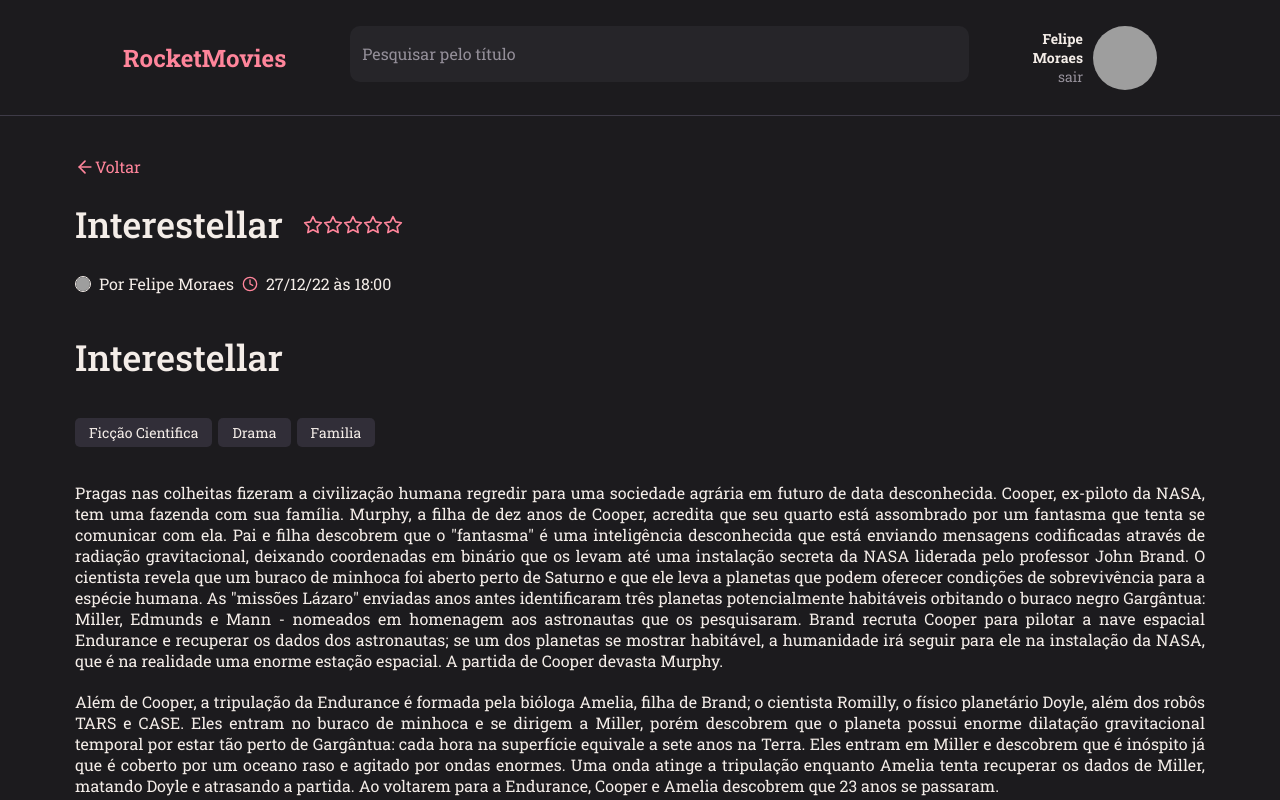
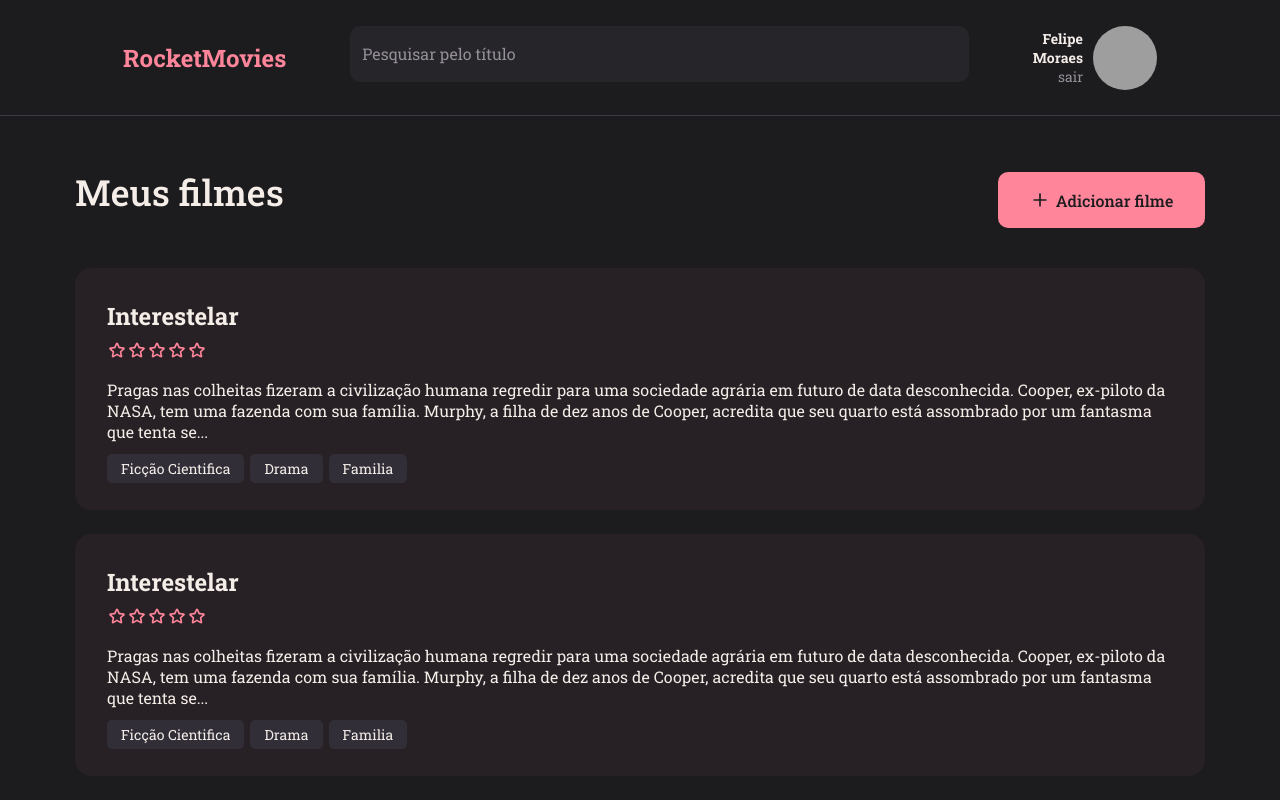
Before and after one commit to FelipeMMoraes/RocketMovies-FrontEnd, a React (Vite) app: page / in a window 1280 px wide. Built offline with nearby package versions, Linux system fonts and the light colour scheme; grey boxes are pictures that could not be loaded.

Commit message:
feat: HomePage

```diff
--- a/src/components/Button/index.jsx
+++ b/src/components/Button/index.jsx
@@ -1,11 +1,12 @@
 import { Container } from "./styles";
 
-export function Button({ title, loading = false, ...rest }){
+export function Button({ title, icon: Icon, loading = false, ...rest }){
   return(
     <Container
     type="button"
     disabled={loading}
     {...rest}>
+      {Icon && <Icon size={20} />}
       { loading ? 'Carregando...' : title }
     </Container>
   )
--- a/src/components/Button/styles.js
+++ b/src/components/Button/styles.js
@@ -3,7 +3,15 @@ import styled from "styled-components";
 export const Container = styled.button`
   width: 100%;
   background-color: ${({ theme }) => theme.COLORS.PINK};
-  color: ${({ theme }) => theme.COLORS.BACKGROUND_800};
+  color: ${({ theme }) => theme.COLORS.BACKGROUND_900};
+
+  display: flex;
+  align-items: center;
+  justify-content: center;
+  gap: 6px;
+
+  font-size: 16px;
+  font-weight: 400;
 
   height: 56px;
   border: 0;
@@ -12,6 +20,10 @@ export const Container = styled.button`
   border-radius: 10px;
   font-weight: 500;
 
+  svg {
+    color: ${({ theme }) => theme.COLORS.BACKGROUND_900};
+  }
+
   &:disabled {
     opacity: 0.5;
   }
--- /dev/null
+++ b/src/components/MovieBlock/index.jsx
@@ -0,0 +1,22 @@
+import { Container, Tagline } from "./styles";
+import { Tag } from '../Tag'
+import { Rating } from '../Rating'
+
+export function MovieBlock({ title }){
+  return(
+    <Container>
+      <h2>{title}</h2>
+      <Rating></Rating>
+      <span>
+      Pragas nas colheitas fizeram a civilização humana regredir para uma sociedade agrária em futuro de data desconhecida. Cooper, ex-piloto da NASA, tem uma fazenda com sua família. Murphy, a filha de dez anos de Cooper, acredita que seu quarto está assombrado por um fantasma que tenta se...
+      </span>
+
+      <Tagline>
+        <Tag title="Ficção Cientifica"/>
+        <Tag title="Drama"/>
+        <Tag title="Familia"/>
+      </Tagline>
+
+    </Container>
+  )
+};
--- /dev/null
+++ b/src/components/MovieBlock/styles.js
@@ -0,0 +1,25 @@
+import styled from "styled-components";
+
+export const Container = styled.div`
+  width: 100%;
+
+  display: flex;
+  flex-direction: column;
+
+  margin-bottom: 24px;
+  padding: 32px;
+  border-radius: 16px;
+
+  background-color: ${({ theme }) => theme.COLORS.BACKGROUND_PINK};
+
+  > h2 {
+    margin-bottom: 8px;
+  }
+
+  > span {
+    margin-top: 15px;
+    margin-bottom: 15px;
+  }
+`;
+
+export const Tagline = styled.div``;
--- /dev/null
+++ b/src/components/Rating/index.jsx
@@ -0,0 +1,20 @@
+import { TiStarOutline, TiStarFullOutline } from 'react-icons/ti'
+import { Container } from './styles'
+
+export function Rating({ rate }) {
+  const stars = []
+
+  for (let i = 0; i < 5; i++) {
+    let star = i < rate ? TiStarFullOutline : TiStarOutline
+
+    stars.push(star)
+  }
+
+  return (
+    <Container>
+      {stars.map((Star, i) => (
+        <Star key={i} />
+      ))}
+    </Container>
+  )
+}
--- /dev/null
+++ b/src/components/Rating/styles.js
@@ -0,0 +1,9 @@
+import styled from 'styled-components'
+
+export const Container = styled.div`
+  svg {
+    color: ${({ theme }) => theme.COLORS.PINK};
+    width: 20px;
+    height: 20px;
+  }
+`
--- a/src/main.jsx
+++ b/src/main.jsx
@@ -1,16 +1,17 @@
 import React from 'react';
 import ReactDOM from 'react-dom/client';
-import { Details } from './pages/Details';
+import { ThemeProvider } from 'styled-components';
 import GlobalStyles from './styles/global';
-import { ThemeProvider } from 'styled-components';
 
 import theme from './styles/theme';
+
+import { Home } from './pages/Home';
 
 ReactDOM.createRoot(document.getElementById('root')).render(
   <React.StrictMode>
     <ThemeProvider theme={theme}>
       <GlobalStyles />
-      <Details />
+      <Home />
     </ThemeProvider>
   </React.StrictMode>,
 )
--- /dev/null
+++ b/src/pages/Home/index.jsx
@@ -0,0 +1,31 @@
+import { FiPlus } from 'react-icons/fi'
+
+import { Container, HeaderPage, Content, Movies } from './styles'
+import { Header } from '../../components/Header'
+import { Title } from '../../components/Title'
+import { Button } from '../../components/Button'
+import { MovieBlock } from '../../components/MovieBlock'
+
+export function Home() {
+  return (
+    <Container>
+      <Header />
+
+        <main>
+          <Content>
+
+              <HeaderPage>
+                <Title title='Meus filmes'/>
+                <Button title='Adicionar filme' icon={FiPlus}/>
+              </HeaderPage>
+
+              <Movies>
+                <MovieBlock title='Interestelar'/>
+                <MovieBlock title='Interestelar'/>
+                <MovieBlock title='Interestelar'/>
+              </Movies>
+          </Content>
+        </main>
+    </Container>
+  )
+}
--- /dev/null
+++ b/src/pages/Home/styles.js
@@ -0,0 +1,49 @@
+import styled from "styled-components";
+
+export const Container = styled.div`
+  width: 100%;
+  height: 100vh;
+
+  display: grid;
+
+  grid-template-rows: 116px auto;
+  grid-template-areas:
+  "header"
+  "content";
+
+  > main {
+    grid-area: content;
+    overflow-y: auto;
+    padding: 40px 0;
+
+    &::-webkit-scrollbar {
+      width: 8px;
+    }
+
+    &::-webkit-scrollbar-thumb{
+      background-color: ${({ theme }) => theme.COLORS.PINK};
+      border-radius: 8px;
+    }
+  }
+`
+
+export const Content = styled.div`
+  max-width: 1130px;
+  margin: 0 auto;
+`;
+
+export const HeaderPage = styled.div`
+  display: flex;
+  align-items: center;
+  justify-content: space-between;
+
+  margin-bottom: 40px;
+
+  > button {
+    max-width: 207px;
+  }
+
+`;
+
+export const Movies = styled.div`
+`
```
